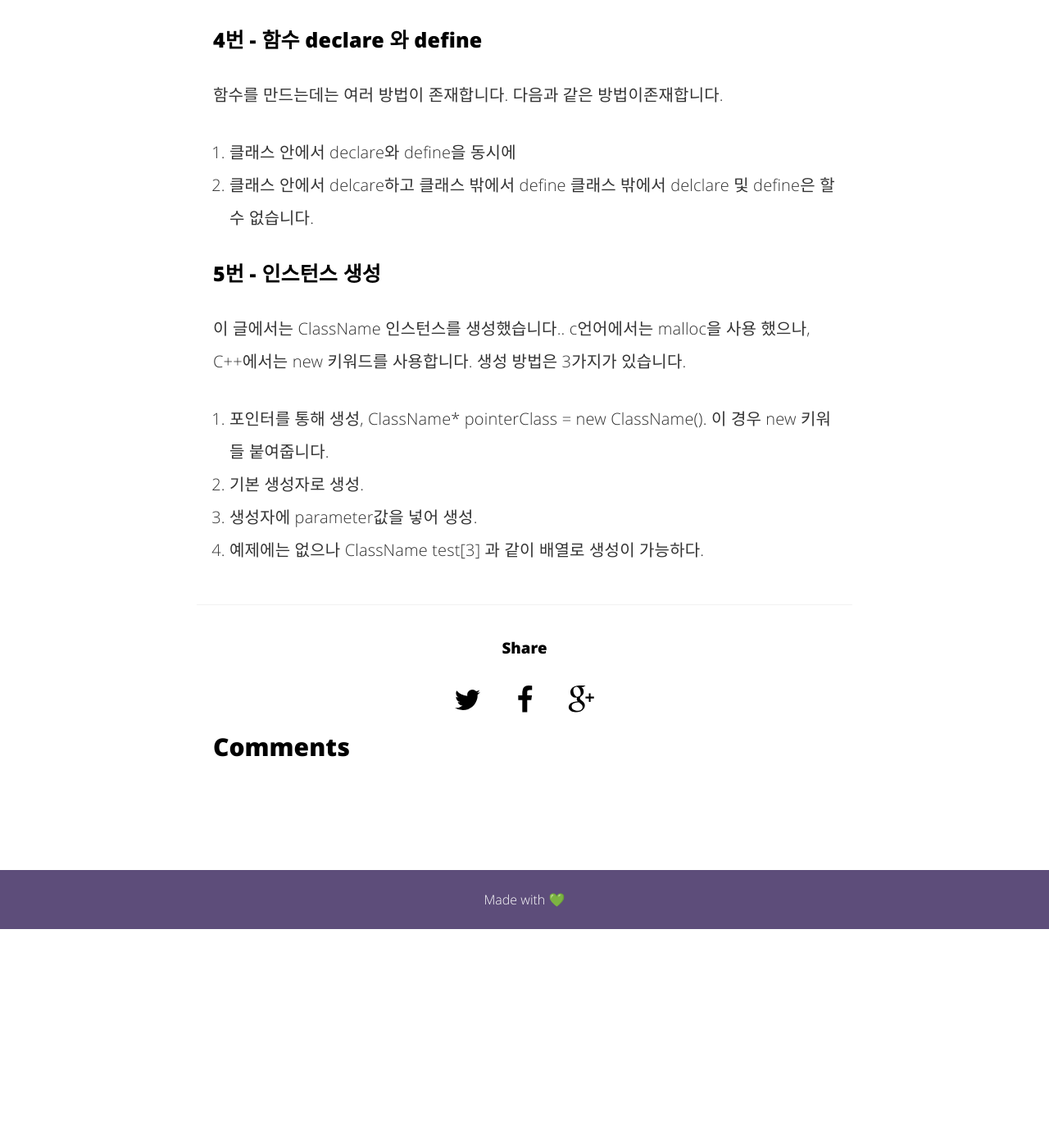
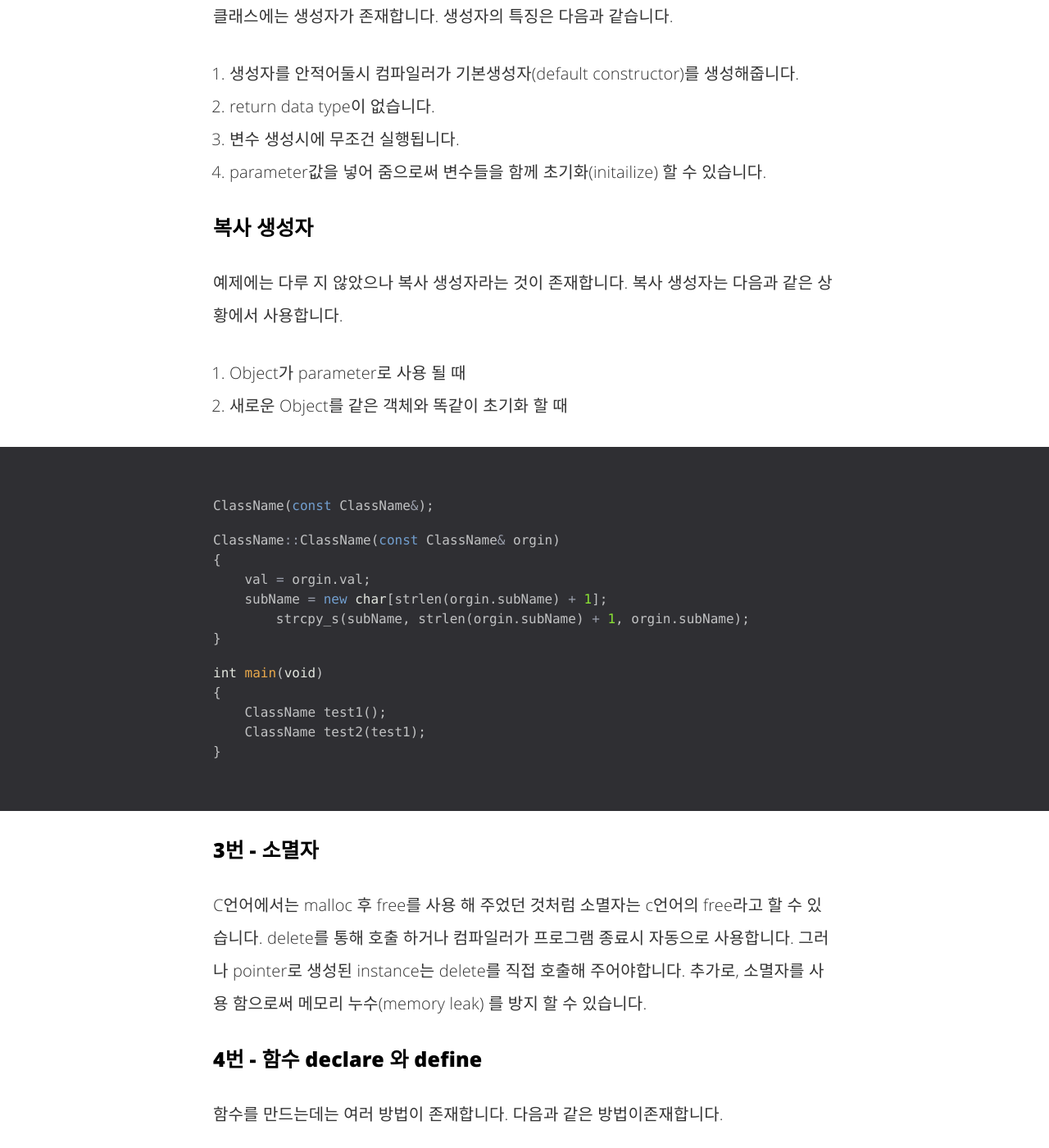
Before and after one commit to kkan0615/youngjin.github.io, a Jekyll site: the page built from _posts/2019-10-13-Class of C++.md, in a window 1280 px wide and 1400 px high, scrolled down 3167 px. Shown: the whole window at 82% size. Built offline with Jekyll 4.4.1, drawn with Linux system fonts in a browser that asks for light colours; comment, search, counter and statistics services are not loaded; before the commit the page ends 4300 px from its top, so only the background shows below that; some of the changed text lies outside the part shown.

Commit message:
C++ class post

```diff
--- a/_posts/2019-10-13-Class of C++.md
+++ b/_posts/2019-10-13-Class of C++.md
@@ -7,8 +7,12 @@ tags:
 - C++
 description: 'Describe Class of C++'
 categories:
-- C++
+- C++ Class
 ---
+
+## 들어가게 앞서
+오늘은 클래스를 배워보겠습니다.
+c++는 자바와는 다른 구조를 가지고있기에 많은 분들이 헷갈려합니다. 이 글은 헷갈리는 개념을 바로잡고 개념을 상기시키기 위해 작성 되었습니다.
 
 ## 클래스란 무엇인가
 연관있는 데이터를 묶을 수 있는 문법적 기능. C언어 에서 구조체와 아주 유사한 기능을 하고 있어 구조체와 헷갈리는 경우가 많다!
@@ -17,11 +21,12 @@ categories:
 구조체와 클래스 둘다 C++ 에서는 함수및 변수를 선언 할 수 있다.
 
 ## 클래스, 구조체(Struct) 그리고 Union의 차이점
-|형태|기본적인 변수 Scope|설명|
-|:---:|:---:|:---:|
-|클래스|Private|Scope 변경가능|
-|구조체|Public|Scope 변경 불가능|
-|Unito|Public|데이터 크기가 가장 큰 변수의 데이터크기로 설정됨|
+### 클래스 (Class)
+클래스는 기본적으로 변수는 private이다.
+### 구조체 (Struct)
+구조체 기본적으로 변수는 public 이다.
+### 유니온 (Union)
+구조체와 동일하나 데이터 크기는 가장 큰 변수의 데이터 크기로 설정된다.
 
 ## 기본적인 틀
 {% highlight c++ %}
@@ -99,8 +104,33 @@ private로 모든 변수를 은닉 하였습니다. private 대신 protected, pu
 3. 변수 생성시에 무조건 실행됩니다.
 4. parameter값을 넣어 줌으로써 변수들을 함께 초기화(initailize) 할 수 있습니다.
 
+### 복사 생성자
+예제에는 다루 지 않았으나 복사 생성자라는 것이 존재합니다.
+복사 생성자는 다음과 같은 상황에서 사용합니다.
+1. Object가 parameter로 사용 될 때
+2. 새로운 Object를 같은 객체와 똑같이 초기화 할 때
+{% highlight c++ %}
+
+ClassName(const ClassName&);
+
+ClassName::ClassName(const ClassName& orgin)
+{
+    val = orgin.val;
+    subName = new char[strlen(orgin.subName) + 1];
+	strcpy_s(subName, strlen(orgin.subName) + 1, orgin.subName);
+}
+
+int main(void)
+{
+    ClassName test1();
+    ClassName test2(test1);
+}
+
+{% endhighlight %}
+
 ### 3번 - 소멸자
-소멸자입니다. C언어에서는 malloc 후 free를 사용 해 주었던 것처럼 소멸자는 c언어의 free라고 할 수 있습니다. delete를 통해 호출 하거나 컴파일러가 프로그램 종료시 자동으로 사용합니다. 그러나 pointer로 생성된 instance는 delete를 직접 호출해 주어야합니다.
+C언어에서는 malloc 후 free를 사용 해 주었던 것처럼 소멸자는 c언어의 free라고 할 수 있습니다. delete를 통해 호출 하거나 컴파일러가 프로그램 종료시 자동으로 사용합니다. 그러나 pointer로 생성된 instance는 delete를 직접 호출해 주어야합니다.
+추가로, 소멸자를 사용 함으로써 메모리 누수(memory leak) 를 방지 할 수 있습니다.
 
 ### 4번 - 함수 declare 와 define
 함수를 만드는데는 여러 방법이 존재합니다. 다음과 같은 방법이존재합니다.
@@ -115,3 +145,6 @@ private로 모든 변수를 은닉 하였습니다. private 대신 protected, pu
 2. 기본 생성자로 생성.
 3. 생성자에 parameter값을 넣어 생성.
 4. 예제에는 없으나 ClassName test[3] 과 같이 배열로 생성이 가능하다.
+
+## 끝으로
+댓글, 이메일 등을 통해 언제든지 질문과 피드백 받습니다. 감사합니다.
```
